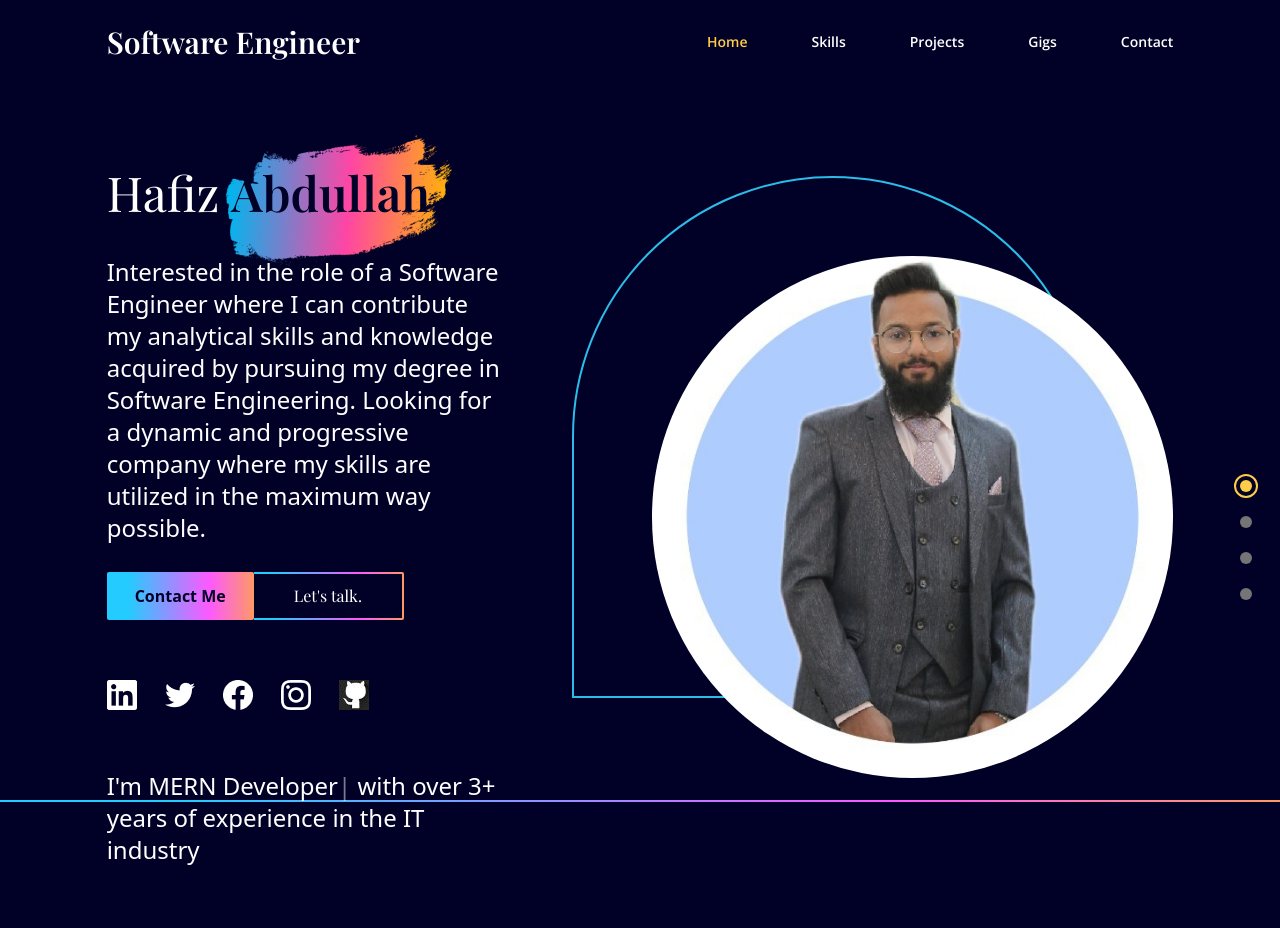
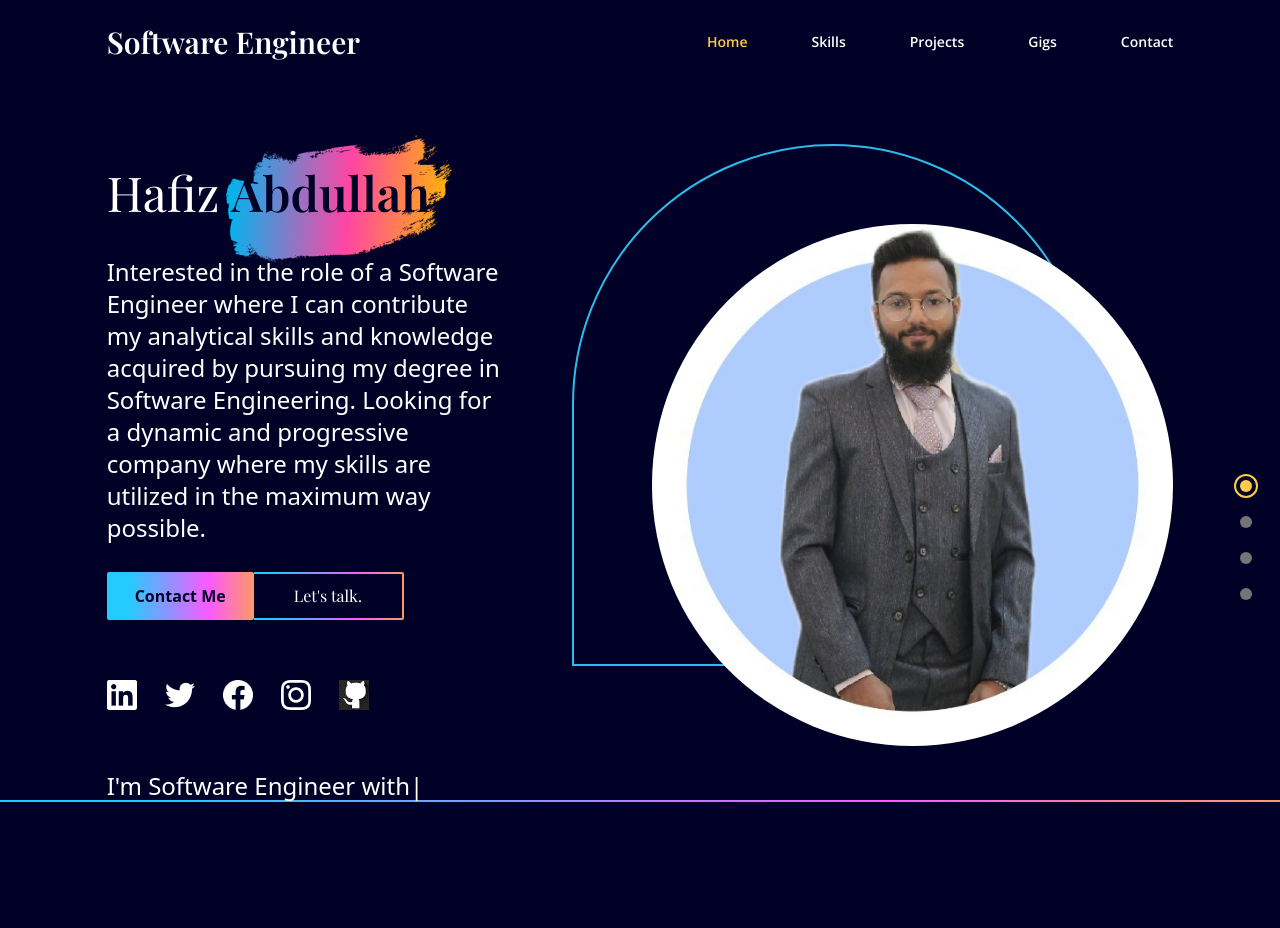
Before and after one commit to hafizab63861462/portfolioInReact, a React (Create React App) app: page / in a window 1280 px wide. Shown: the top 928 px of the page. Built offline with nearby package versions, Linux system fonts and the light colour scheme.

Commit message:
done all thigs are updated now

```diff
--- a/src/scenes/Landing.jsx
+++ b/src/scenes/Landing.jsx
@@ -11,12 +11,11 @@ const Landing = ({ setSelectedPage }) => {
   useEffect(() => {
     const options = {
       strings: [
-        "Software Engineer",
-        "FullStack Developer",
-        "MERN Developer",
-        "MEAN Developer",
-        "iOS Developer",
-        "ROR Developer",
+        "Software Engineer with over 3+ Years of experience in the IT Industry",
+        "FullStack Developer with over 3+ years of experience",
+        "MERN Developer with over 2+ years of experience",
+        "also IOS Developer with over 1+ years of experience",
+        "also ROR Developer with just 1 year of experience",
       ],
       typeSpeed: 50,
       backSpeed: 25,
@@ -146,7 +145,7 @@ const Landing = ({ setSelectedPage }) => {
           }}
         >
           <p className="text-2xl">
-            I'm <span className="typed"></span> with over 3+ years of experience in the IT industry
+            I'm <span className="typed"></span>
           </p>
         </motion.div>
 
```
